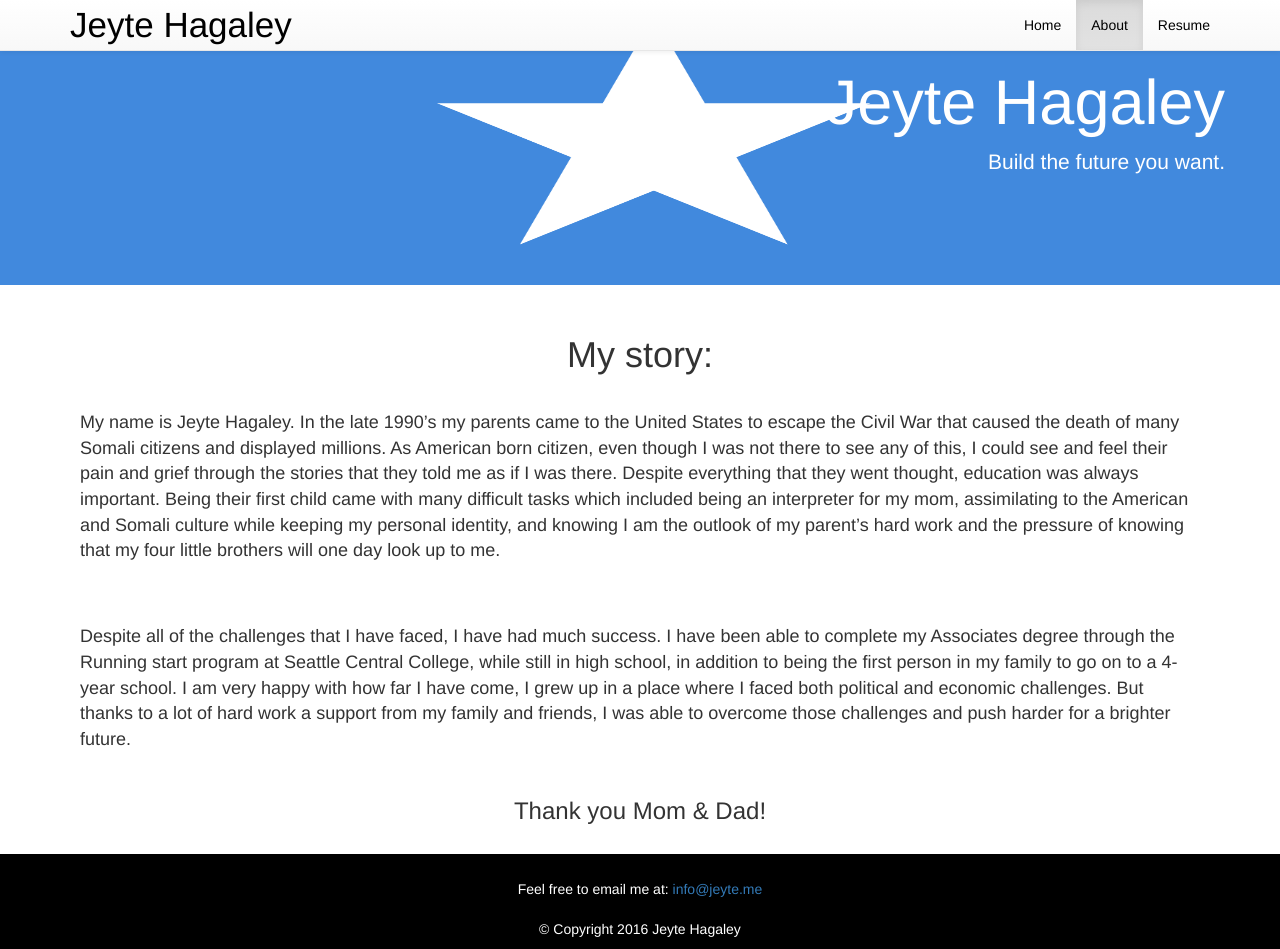
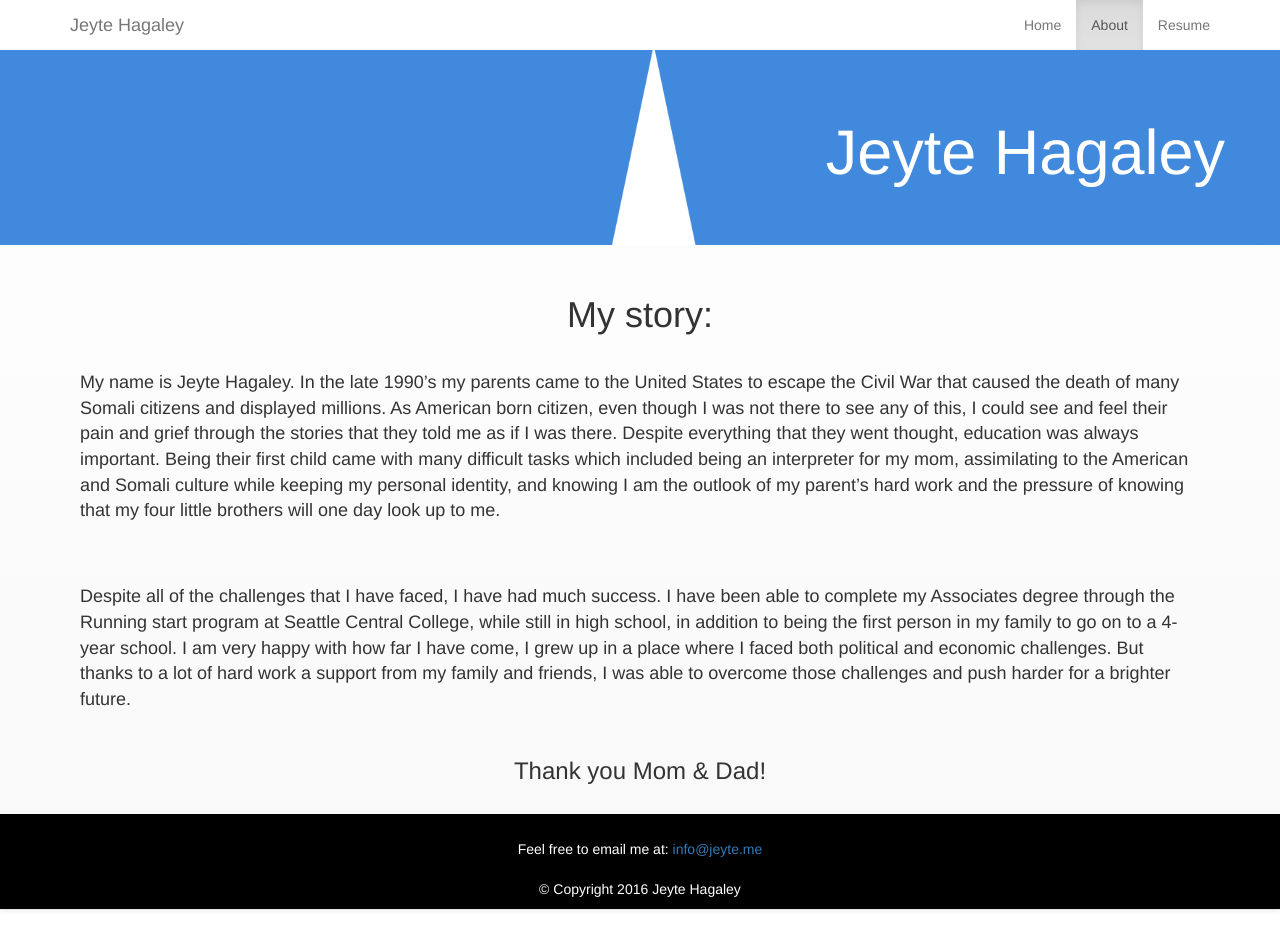
Before and after one commit to jahagaley/jeyte.me, a plain HTML site: page aboutme.html in a window 1280 px wide. After the commit the page ends 800 px from the top, so only its background shows below. Drawn offline with nearby package versions, Linux system fonts and the light colour scheme.

Commit message:
nav bar completed

```diff
--- a/aboutme.html
+++ b/aboutme.html
@@ -4,40 +4,43 @@
     <meta charset="utf-8">
     <meta http-equiv="X-UA-Compatible" content="IE=edge">
     <meta name="viewport" content="width=device-width, initial-scale=1">
-     <link rel="stylesheet" href="https://maxcdn.bootstrapcdn.com/bootstrap/3.3.7/css/bootstrap.min.css" integrity="sha384-BVYiiSIFeK1dGmJRAkycuHAHRg32OmUcww7on3RYdg4Va+PmSTsz/K68vbdEjh4u" crossorigin="anonymous">
+
+    <link rel="stylesheet" href="https://maxcdn.bootstrapcdn.com/bootstrap/3.3.7/css/bootstrap.min.css" integrity="sha384-BVYiiSIFeK1dGmJRAkycuHAHRg32OmUcww7on3RYdg4Va+PmSTsz/K68vbdEjh4u" crossorigin="anonymous">
 
 <!-- Optional theme -->
 <link rel="stylesheet" href="https://maxcdn.bootstrapcdn.com/bootstrap/3.3.7/css/bootstrap-theme.min.css" integrity="sha384-rHyoN1iRsVXV4nD0JutlnGaslCJuC7uwjduW9SVrLvRYooPp2bWYgmgJQIXwl/Sp" crossorigin="anonymous">
 
-<!-- Latest compiled and minified JavaScript -->
+
+
+
+    <script src="https://ajax.googleapis.com/ajax/libs/jquery/1.11.1/jquery.min.js"></script>
+    <!-- Latest compiled and minified JavaScript -->
 <script src="https://maxcdn.bootstrapcdn.com/bootstrap/3.3.7/js/bootstrap.min.js" integrity="sha384-Tc5IQib027qvyjSMfHjOMaLkfuWVxZxUPnCJA7l2mCWNIpG9mGCD8wGNIcPD7Txa" crossorigin="anonymous"></script>
 
 
     <title> Jeyte's World!</title></head>
 
 <body>
-<nav class="navbar navbar-default navbar-fixed-top">
+<div class="navbar navbar-default navbar-fixed-top" role="navigation">
       <div class="container">
         <div class="navbar-header">
-          <button type="button" class="navbar-toggle collapsed" data-toggle="collapse" data-target="#navbar" aria-expanded="false" aria-controls="navbar">
+          <button type="button" class="navbar-toggle" data-toggle="collapse" data-target=".navbar-collapse" >
             <span class="sr-only">Toggle navigation</span>
             <span class="icon-bar"></span>
             <span class="icon-bar"></span>
             <span class="icon-bar"></span>
           </button>
-          <a class="navbar-brand" href="index.html" style="color: black; font-size: 35px;">Jeyte Hagaley</a>
+          <a class="navbar-brand" href="#">Jeyte Hagaley</a>
         </div>
-        <div id="navbar" class="navbar-collapse collapse">
+        <div class="navbar-collapse collapse">
 
           <ul class="nav navbar-nav navbar-right">
-            <li><a style="color: black;"href="index.html">Home</a></li>
-
-            <li class="active"><a style="color: black;"href="aboutme.html">About<span class="sr-only">(current)</span></a></li>
-            <li><a href="resume.html" style="color: black;">Resume</a></li>
+            <li ><a href="index.html">Home</a></li>
+            <li class="active"> <a href="aboutme.html">About</a></li>
+            <li ><a href="resume.html">Resume</a></li>
           </ul>
         </div><!--/.nav-collapse -->
       </div>
-    </nav>
      <header class="jumbotron" style="  background: url(somalia.jpg) no-repeat center center fixed;
                 -webkit-background-size: cover;
                 -moz-background-size: cover;
@@ -50,7 +53,7 @@
 
             <h1 align=right style="color: white;"><a style="color: white; text-decoration: none;" href="index.html">Jeyte Hagaley</a></h1>
 
-                <p align = right style="color: white; padding-bottom: 45px"> Build the future you want. </p>
+
             </div>
 
         </div>
```
